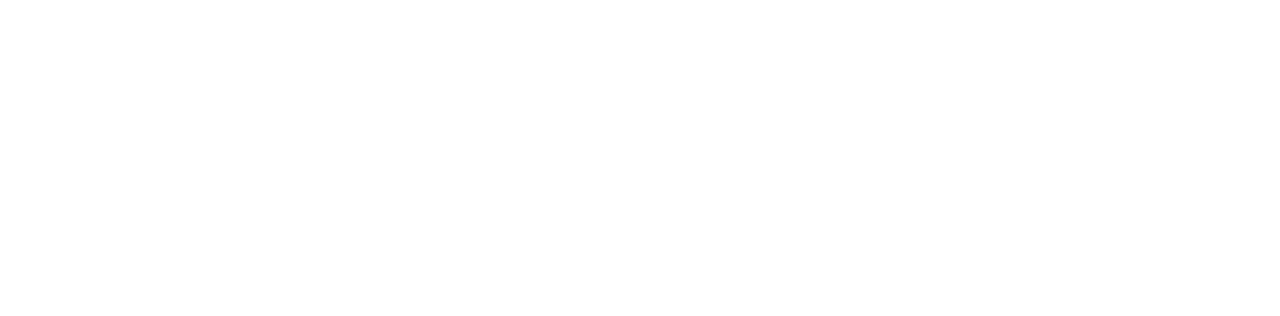
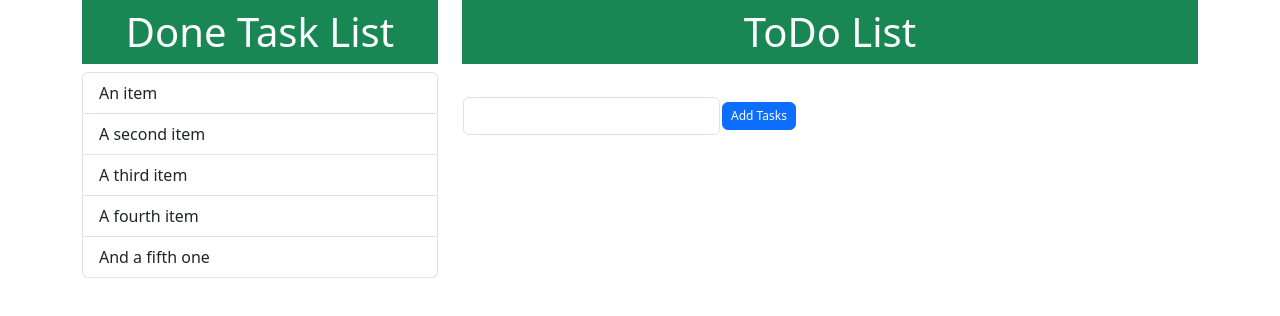
Before and after one commit to pasindu18530/Todo, a plain HTML site: page index.html in a window 1280 px wide. Drawn offline with nearby package versions, Linux system fonts and the light colour scheme.

Commit message:
interpolaration

```diff
--- a/app.js
+++ b/app.js
@@ -0,0 +1,14 @@
+function addTask() {
+  let userInput = document.getElementById("txtUserInput").value;
+  document.getElementById("todo List").innerHTML+=`<li class =<div class="card">
+  <div class="card-header">
+    Featured
+  </div>
+  <div class="card-body">
+    <h5 class="card-title">Special title treatment</h5>
+    <p class="card-text">With supporting text below as a natural lead-in to additional content.</p>
+    <a href="#" class="btn btn-primary">Go somewhere</a>
+  </div>
+</div>`
+
+}
--- a/index.html
+++ b/index.html
@@ -12,6 +12,47 @@
     />
   </head>
   <body>
+    <div class="container">
+      <div class="row">
+        <div class="col-4">
+          <h1 class="bg-success text-white p-2 text-center">Done Task List</h1>
+          <ul class="list-group">
+            <li class="list-group-item">An item</li>
+            <li class="list-group-item">A second item</li>
+            <li class="list-group-item">A third item</li>
+            <li class="list-group-item">A fourth item</li>
+            <li class="list-group-item">And a fifth one</li>
+          </ul>
+        </div>
+        <div class="col-8">
+          <h1 class="bg-success text-white p-2 text-center">ToDo List</h1>
+          <div  id="todo List">
+
+          </div>
+          <br />
+          <table>
+            <tr>
+              <td><input type="text" class="form-control" id="txtUserInput" /></td>
+              <td>
+                <button
+                  type="button"
+                  class="btn btn-primary"
+                  style="
+                    --bs-btn-padding-y: 0.25rem;
+                    --bs-btn-padding-x: 0.5rem;
+                    --bs-btn-font-size: 0.75rem;
+                  "
+                  onclick="addTask()"
+                >
+                  Add Tasks
+                </button>
+              </td>
+            </tr>
+          </table>
+        </div>
+      </div>
+    </div>
+
     <script
       src="https://cdn.jsdelivr.net/npm/bootstrap@5.3.7/dist/js/bootstrap.bundle.min.js"
       integrity="sha384-ndDqU0Gzau9qJ1lfW4pNLlhNTkCfHzAVBReH9diLvGRem5+R9g2FzA8ZGN954O5Q"
```
